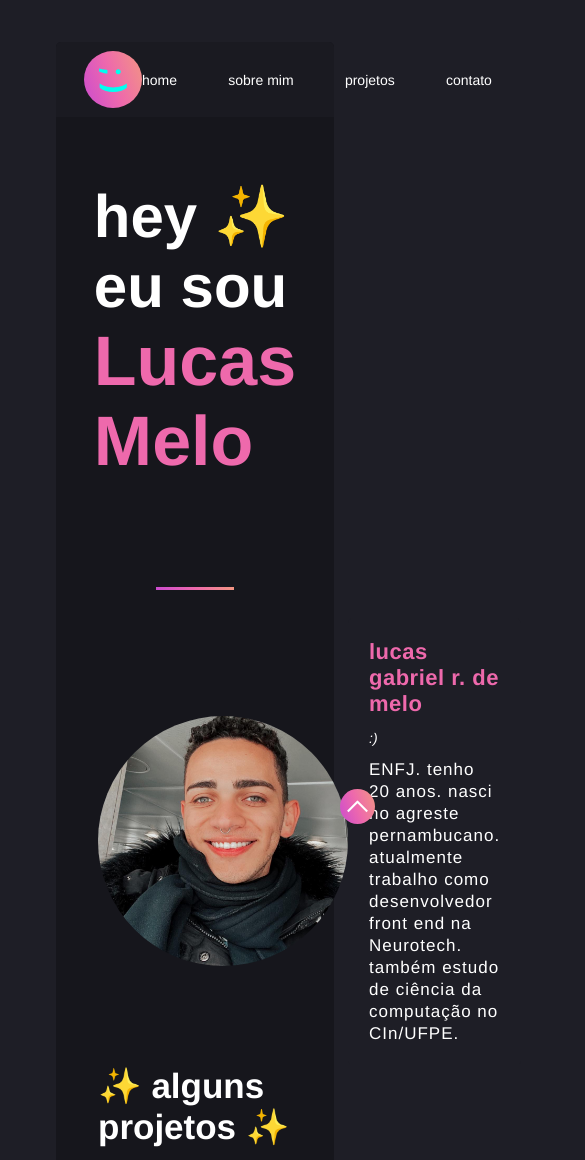
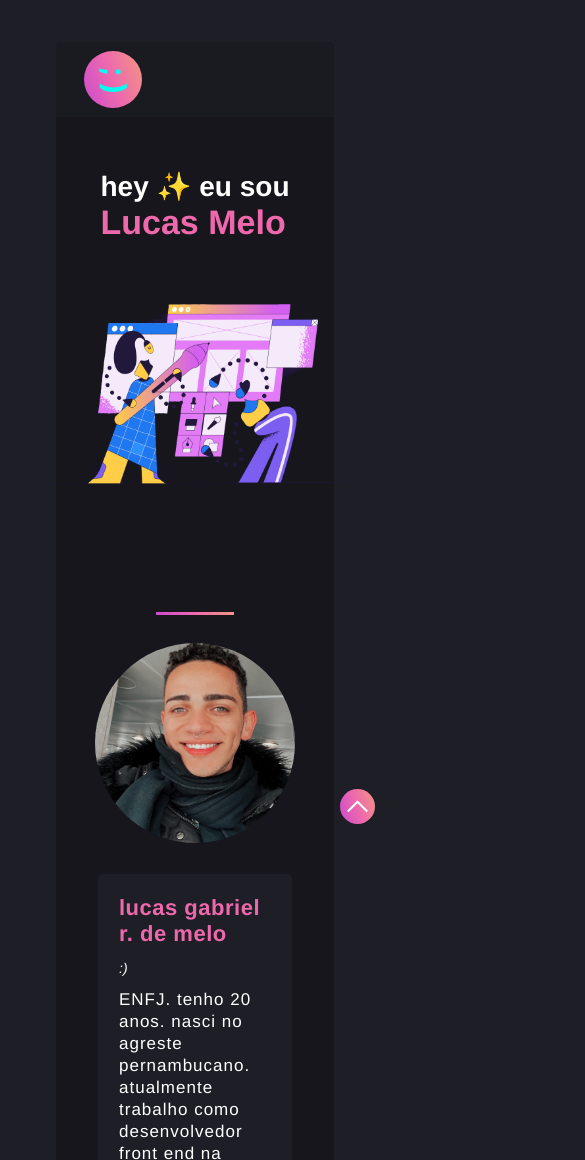
Before and after one commit to lucasgmelo/IC-challenge, a plain HTML site: page index.html in a window 390 px wide. Shown: the top 1160 px of the page, 585 px wide, since content can reach past the window. Drawn offline with Linux system fonts and the light colour scheme.

Commit message:
:sauropod: make it responsible

```diff
--- a/style.css
+++ b/style.css
@@ -137,7 +137,7 @@ li:hover {
 }
 
 #home {
-  margin-top: 75px;
+  margin-top: 100px;
   height: 400px;
   display: grid;
   grid-template-columns: 1fr 1fr;
@@ -312,3 +312,60 @@ footer {
 footer img {
   height: 50px;
 }
+
+@media (max-width: 768px) {
+  header ul {
+    display: none;
+  }
+
+  #home {
+    display: flex;
+    flex-direction: column;
+  }
+
+  #home img {
+    width: 300px;
+  }
+
+  #home h2 {
+    font-size: 28px;
+  }
+
+  #home h1 {
+    font-size: 34px;
+  }
+
+  #about {
+    flex-direction: column;
+  }
+
+  #about aside img {
+    height: 200px;
+    width: 200px;
+    margin-bottom: 2rem;
+  }
+
+  #about .text {
+    margin-bottom: 2.5rem;
+  }
+
+  #projects h1 {
+    font-size: 28px;
+  }
+
+  #projects img {
+    width: 100%;
+  }
+
+  #contact h1 {
+    font-size: 28px;
+  }
+
+  #contact h2 {
+    font-size: 20px;
+  }
+
+  #contact div {
+    flex-direction: column;
+  }
+}
```
